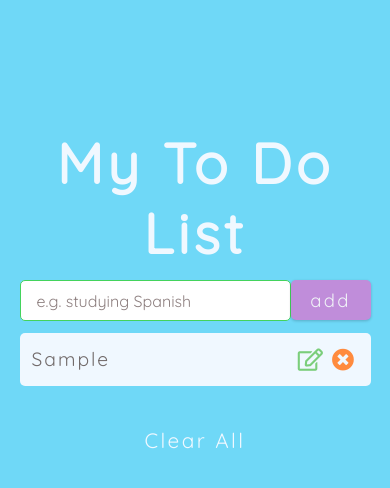
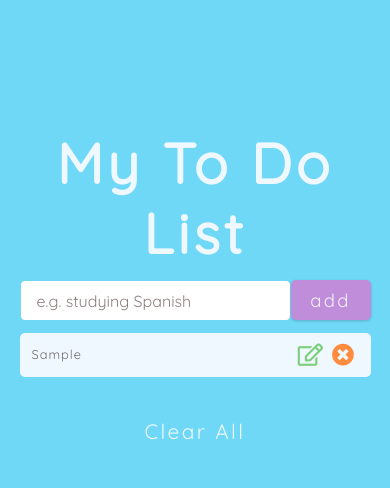
Before and after one commit to dilanunver/myPersonalToDoLst, a plain HTML site: page index.html in a window 390 px wide. Both pictures are taken after typing "Sample" into the empty fields and a click on the button "add". Drawn offline with Linux system fonts and the light colour scheme.

Commit message:
refactoring css

```diff
--- a/app.js
+++ b/app.js
@@ -5,11 +5,11 @@ const addBtn = document.querySelector('.add-btn');
 const container = document.querySelector('.toDoList-container');
 const list = document.querySelector('.toDoList-list');
 const clearBtn = document.querySelector('.clear-btn');
-const colors = [1, 2, 3, 4, 5, 6, 7, 8, 9, "A", "B", "C", "D", "E", "F"]
+const colors = [1, 2, 3, 4, 5, 6, 7, 8, 9, "A", "B", "C", "D", "E", "F"];
+const input = document.querySelector('.input');
 // edit option
 editSymbol = false;
 let editElement = '';
-
 
 // event listeners
 form.addEventListener('submit', addItems);
@@ -20,7 +20,9 @@ addBtn.addEventListener('click', function(){
   for(let i=0; i<6; i++){
     hexColor += colors[randomColors()]
   }
+
   document.body.style.backgroundColor = hexColor;
+  input.style.borderColor = hexColor;
 })
 // colors
 function randomColors(){
--- a/index.html
+++ b/index.html
@@ -23,7 +23,7 @@
     <section class="container">
       <!-- form -->
       <form class="toDoList">
-        <h3 class="name">my to do list</h3>
+        <h3>my to do list</h3>
         <div class="form-control">
           <input
             type="text"
--- a/style.css
+++ b/style.css
@@ -2,6 +2,17 @@
 fonts
 ==== */
 @import url('https://fonts.googleapis.com/css2?family=Quicksand&display=swap');
+
+:root {
+  --clr-primary-1: aliceblue;
+  --clr-primary-2: #6992ed;
+  --clr-primary-3: rgb(69, 201, 91);
+  --clr-grey-light: rgb(141, 127, 127);
+  --clr-grey-dark: rgb(114, 107, 107);
+  --clr-orange-lightless: rgb(252, 170, 116);
+  --clr-orange-lightmore: rgb(255, 139, 62);
+  --clr-orange-dark: rgb(224, 117, 46);
+}
 
 * {
   margin: 0;
@@ -10,8 +21,8 @@ fonts
 }
 body {
   font-family: 'Quicksand', sans-serif;
-  background: #6992ed;
-  color: aliceblue;
+  background: var(--clr-primary-2);
+  color: var(--clr-primary-1);
   line-height: 1.5;
   font-size: 3em;
 }
@@ -22,6 +33,16 @@ h3 {
   text-transform: capitalize;
   line-height: 1.25;
   margin-bottom: 0.75rem;
+}
+@media screen and (max-width: 800px){
+  .todolist-item {
+    height: 2.7rem;
+  }
+  .todolist-item .title {
+    font-size: 0.8rem ;
+    letter-spacing: 1px;
+  }
+
 }
 .container {
   width: 90vw;
@@ -37,7 +58,7 @@ input {
   width: calc(100% - 50px);
   height: 41px;
   text-decoration: none;
-  border: 1px solid rgba(67, 211, 92, 1) ;
+  border: 1px solid var(--clr-primary-3) ;
   border-radius: 5px;
 
 }
@@ -53,13 +74,13 @@ input:focus, .add-btn:focus {
 }
 #toDo::placeholder {
   font-family: 'Quicksand', sans-serif;
-  color:rgb(141, 127, 127);
+  color:var(--clr-grey-light);
   background: transparent;
 }
 .input {
   font-family: 'Quicksand', sans-serif;
-  color:rgb(141, 127, 127);
-
+  color:var(--clr-grey-light);
+  word-break: break-all;
 }
 .add-btn {
   text-transform: inherit;
@@ -98,15 +119,15 @@ input:focus, .add-btn:focus {
   padding-top: 1rem;
   padding: 0.75rem;
   border-radius: 5px;
-  background: aliceblue;
+  background: var(--clr-primary-1);
 }
 
 .todolist-item:hover .title {
-  color: rgb(114, 107, 107);
+  color: var(--clr-grey-dark);
 }
 .title {
   margin-bottom: 0;
-  color: rgb(114, 107, 107);
+  color: var(--clr-grey-dark);
   letter-spacing: 2px;
   font-size: 1.2rem;
 }
@@ -114,6 +135,10 @@ input:focus, .add-btn:focus {
   display: inline-block;
   background: transparent;
   padding: 0.375rem 0.75rem;
+}
+.btn-container{
+  display: flex;
+  flex-direction: row;
 }
 .form-control {
   display: flex;
@@ -138,10 +163,10 @@ input:focus, .add-btn:focus {
 }
 
  .delete-btn {
-  color: rgb(255, 139, 62);
+  color: var(--clr-orange-lightmore);
 }
 .delete-btn:hover {
-  color: rgb(224, 117, 46);
+  color: var(--clr-orange-dark);
 }
 
 .clear-btn {
@@ -154,11 +179,11 @@ input:focus, .add-btn:focus {
   font-size: 1.3rem;
   letter-spacing: 0.15rem;
   cursor: pointer;
-  color: aliceblue;
+  color: var(--clr-primary-1);
   margin-top: 1.25rem;
 }
 .clear-btn:hover {
-  color:  rgb(252, 170, 116);
+  color:  var(--clr-orange-lightless);
 }
 .clear-btn:focus{
   outline: none;
```
